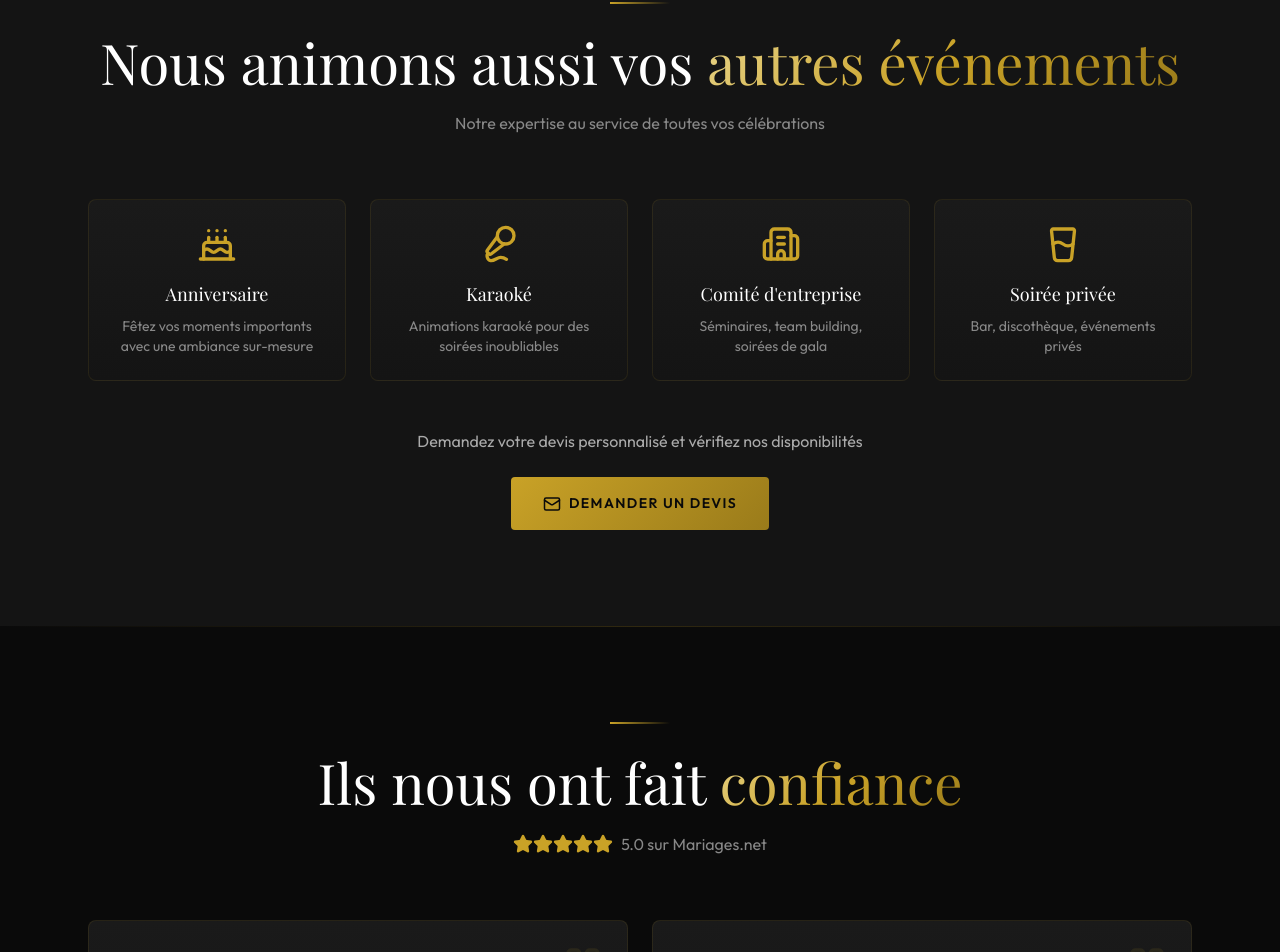
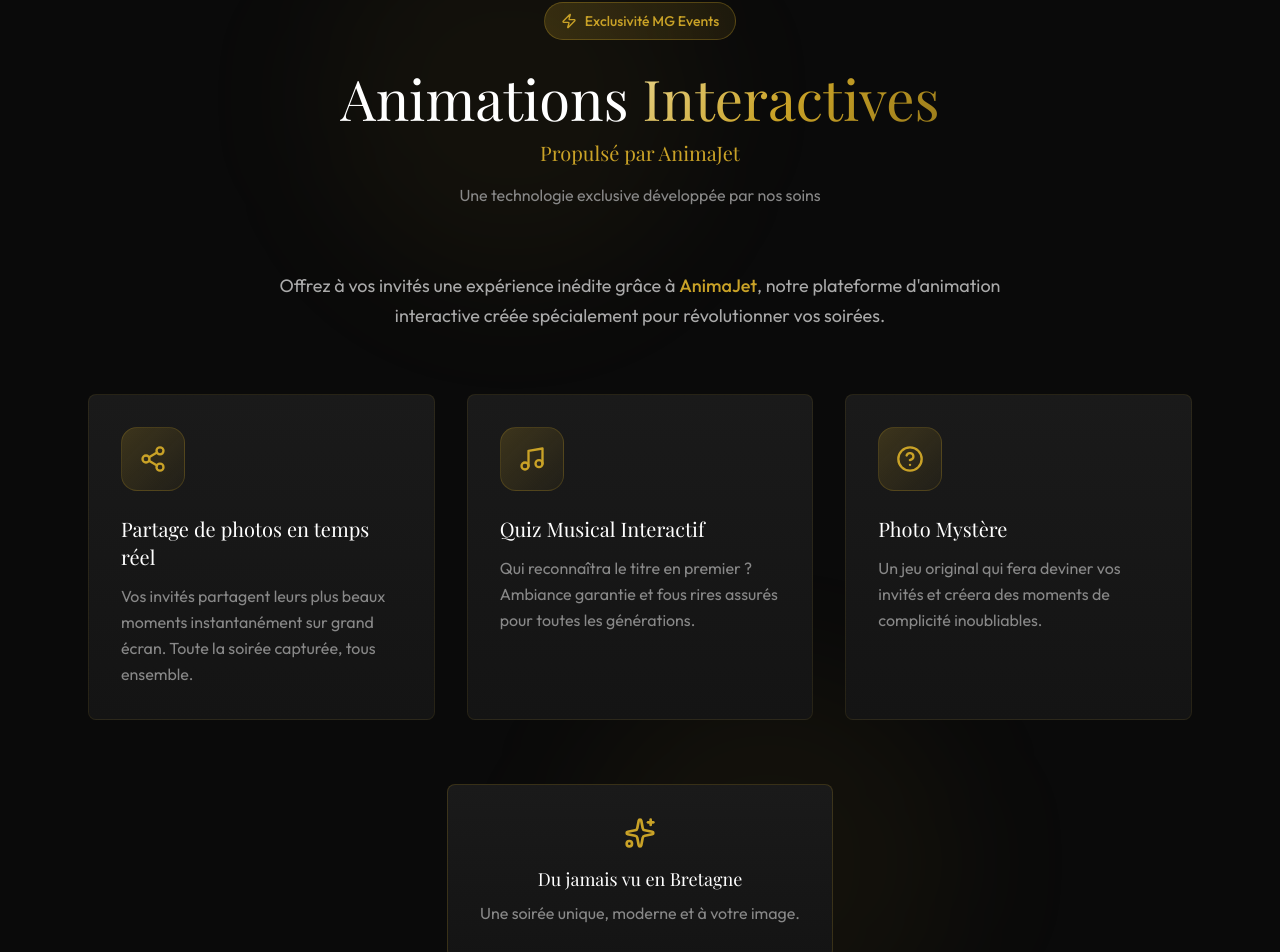
Before and after one commit to boubou-paradis/mg-events-site, a Next.js app: page / in a window 1280 px wide. Shown: the part 6668-7620 px from the top of the page. Built offline with nearby package versions, Linux system fonts and the light colour scheme.

Commit message:
Ajout section AnimaJet - Animations Interactives
- Badge Exclusivite MG Events
- Partage photos temps reel
- Quiz Musical Interactif
- Photo Mystere
- Design moderne avec effets glow
- Du jamais vu en Bretagne

```diff
--- a/src/app/page.tsx
+++ b/src/app/page.tsx
@@ -21,6 +21,10 @@
   Music,
   Building2,
   GlassWater,
+  Share2,
+  HelpCircle,
+  Sparkles,
+  Zap,
 } from 'lucide-react';
 
 // ============ HEADER ============
@@ -950,6 +954,104 @@
   );
 }
 
+// ============ ANIMAJET ============
+function AnimaJet() {
+  const features = [
+    {
+      icon: Share2,
+      title: 'Partage de photos en temps réel',
+      description: 'Vos invités partagent leurs plus beaux moments instantanément sur grand écran. Toute la soirée capturée, tous ensemble.',
+    },
+    {
+      icon: Music,
+      title: 'Quiz Musical Interactif',
+      description: 'Qui reconnaîtra le titre en premier ? Ambiance garantie et fous rires assurés pour toutes les générations.',
+    },
+    {
+      icon: HelpCircle,
+      title: 'Photo Mystère',
+      description: 'Un jeu original qui fera deviner vos invités et créera des moments de complicité inoubliables.',
+    },
+  ];
+
+  return (
+    <section className="py-24 bg-[#0a0a0a] relative overflow-hidden">
+      {/* Background effects */}
+      <div className="absolute top-0 left-1/4 w-96 h-96 bg-[#c9a227]/5 rounded-full blur-3xl" />
+      <div className="absolute bottom-0 right-1/4 w-96 h-96 bg-[#c9a227]/5 rounded-full blur-3xl" />
+
+      <div className="max-w-6xl mx-auto px-6 relative">
+        {/* Header */}
+        <div className="text-center mb-16">
+          {/* Badge */}
+          <div className="inline-flex items-center gap-2 px-4 py-2 bg-gradient-to-r from-[#c9a227]/20 to-[#c9a227]/10 border border-[#c9a227]/30 rounded-full mb-6">
+            <Zap size={16} className="text-[#c9a227]" />
+            <span className="text-[#c9a227] text-sm font-medium">Exclusivité MG Events</span>
+          </div>
+
+          <h2 className="section-title text-white mb-2">
+            Animations <span className="text-gradient-gold">Interactives</span>
+          </h2>
+          <p className="text-xl text-[#c9a227] font-[family-name:var(--font-display)] mb-4">
+            Propulsé par AnimaJet
+          </p>
+          <p className="text-[#888] max-w-2xl mx-auto">
+            Une technologie exclusive développée par nos soins
+          </p>
+        </div>
+
+        {/* Description */}
+        <div className="text-center mb-16">
+          <p className="text-[#aaa] text-lg max-w-3xl mx-auto leading-relaxed">
+            Offrez à vos invités une expérience inédite grâce à <span className="text-[#c9a227] font-medium">AnimaJet</span>,
+            notre plateforme d&apos;animation interactive créée spécialement pour révolutionner vos soirées.
+          </p>
+        </div>
+
+        {/* Features */}
+        <div className="grid md:grid-cols-3 gap-8 mb-16">
+          {features.map((feature, index) => (
+            <div
+              key={index}
+              className="relative group"
+            >
+              <div className="card-dark p-8 h-full hover:border-[#c9a227]/40 transition-all duration-300">
+                {/* Icon with glow effect */}
+                <div className="relative mb-6">
+                  <div className="absolute inset-0 bg-[#c9a227]/20 rounded-full blur-xl opacity-0 group-hover:opacity-100 transition-opacity duration-300" />
+                  <div className="relative w-16 h-16 bg-gradient-to-br from-[#c9a227]/20 to-[#c9a227]/5 rounded-2xl flex items-center justify-center border border-[#c9a227]/20">
+                    <feature.icon size={28} className="text-[#c9a227]" />
+                  </div>
+                </div>
+
+                <h3 className="text-white font-[family-name:var(--font-display)] text-xl mb-3">
+                  {feature.title}
+                </h3>
+                <p className="text-[#888] leading-relaxed">
+                  {feature.description}
+                </p>
+              </div>
+            </div>
+          ))}
+        </div>
+
+        {/* Bottom CTA */}
+        <div className="text-center">
+          <div className="inline-block card-dark p-8 border-[#c9a227]/20">
+            <Sparkles size={32} className="text-[#c9a227] mx-auto mb-4" />
+            <p className="text-white text-lg font-[family-name:var(--font-display)] mb-2">
+              Du jamais vu en Bretagne
+            </p>
+            <p className="text-[#888]">
+              Une soirée unique, moderne et à votre image.
+            </p>
+          </div>
+        </div>
+      </div>
+    </section>
+  );
+}
+
 // ============ AUTRES EVENEMENTS ============
 function AutresEvenements() {
   const events = [
@@ -1075,6 +1177,7 @@
         <Formules />
         <Gallery />
         <Photobooth />
+        <AnimaJet />
         <AutresEvenements />
         <Testimonials />
         <Contact />
```
